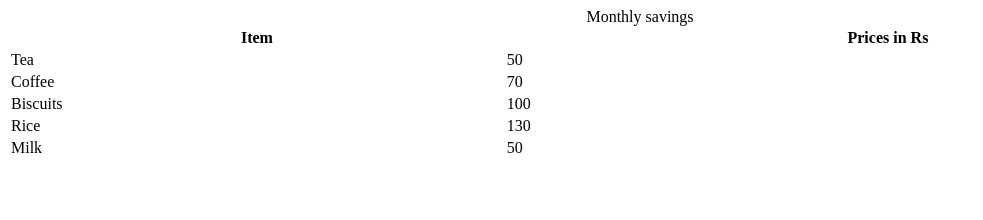
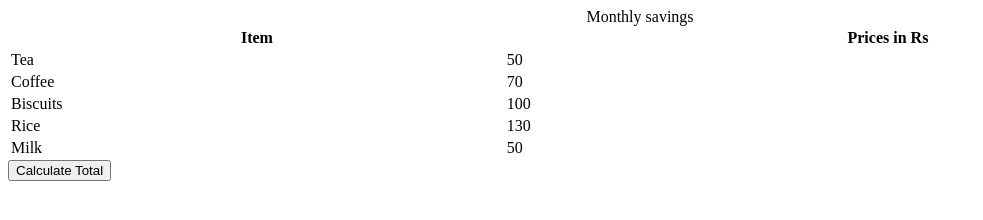
Before and after one commit to acciojob/grofers-checkout-SAHILDWIVEDI1232, a website: page main.html in a window 1280 px wide. Shown: the whole page, without its empty margins (0-983 px from the left). Drawn offline with Linux system fonts and the light colour scheme.

Commit message:
created a submission

```diff
--- a/main.html
+++ b/main.html
@@ -37,6 +37,8 @@
       <td class="price">50</td>
     </tr>
   </table>
+	<button onclick="calculateTotal()">Calculate Total</button>
+
     <script type="text/javascript" src="./script.js">
 </script>
 
```
